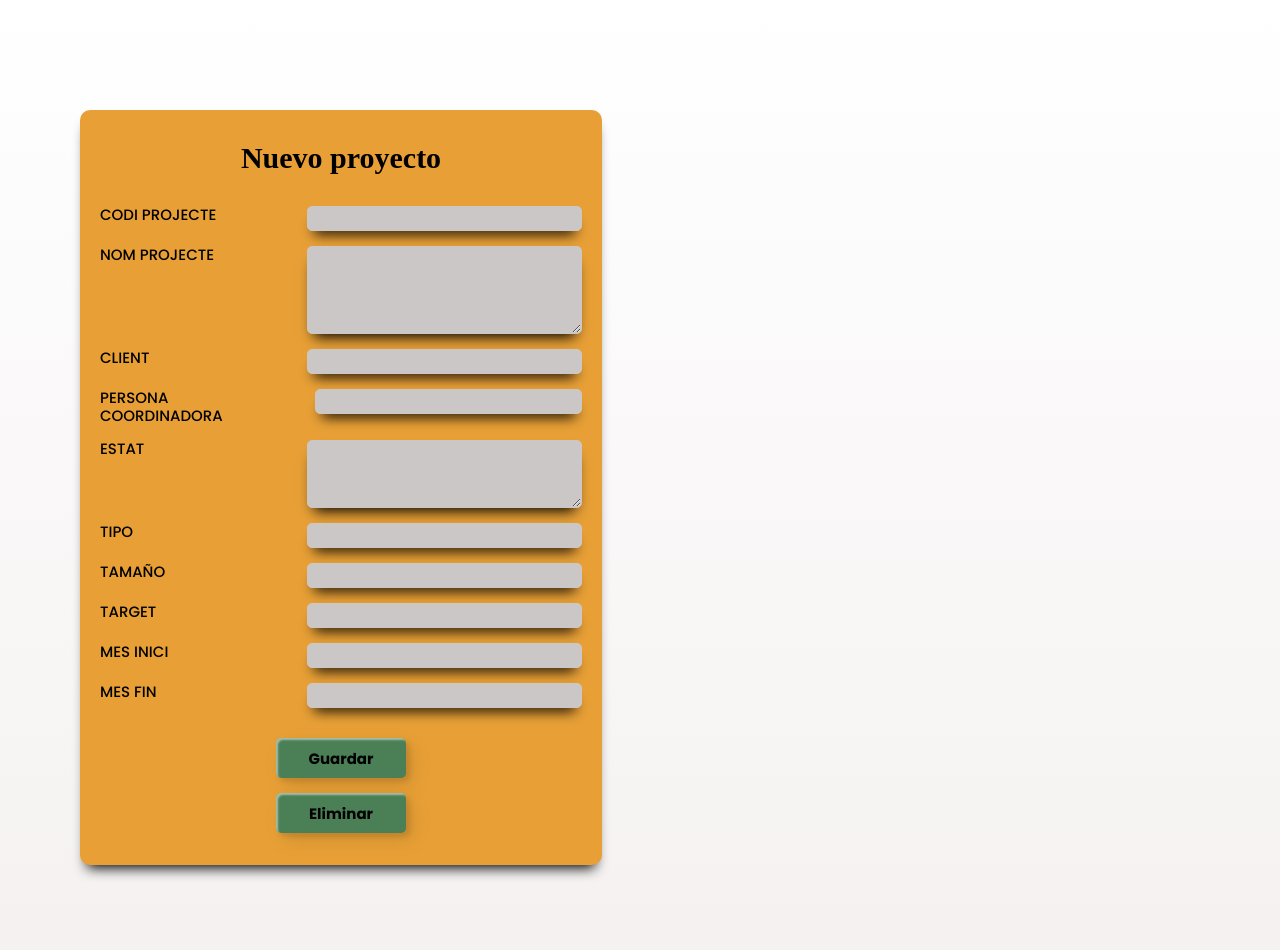
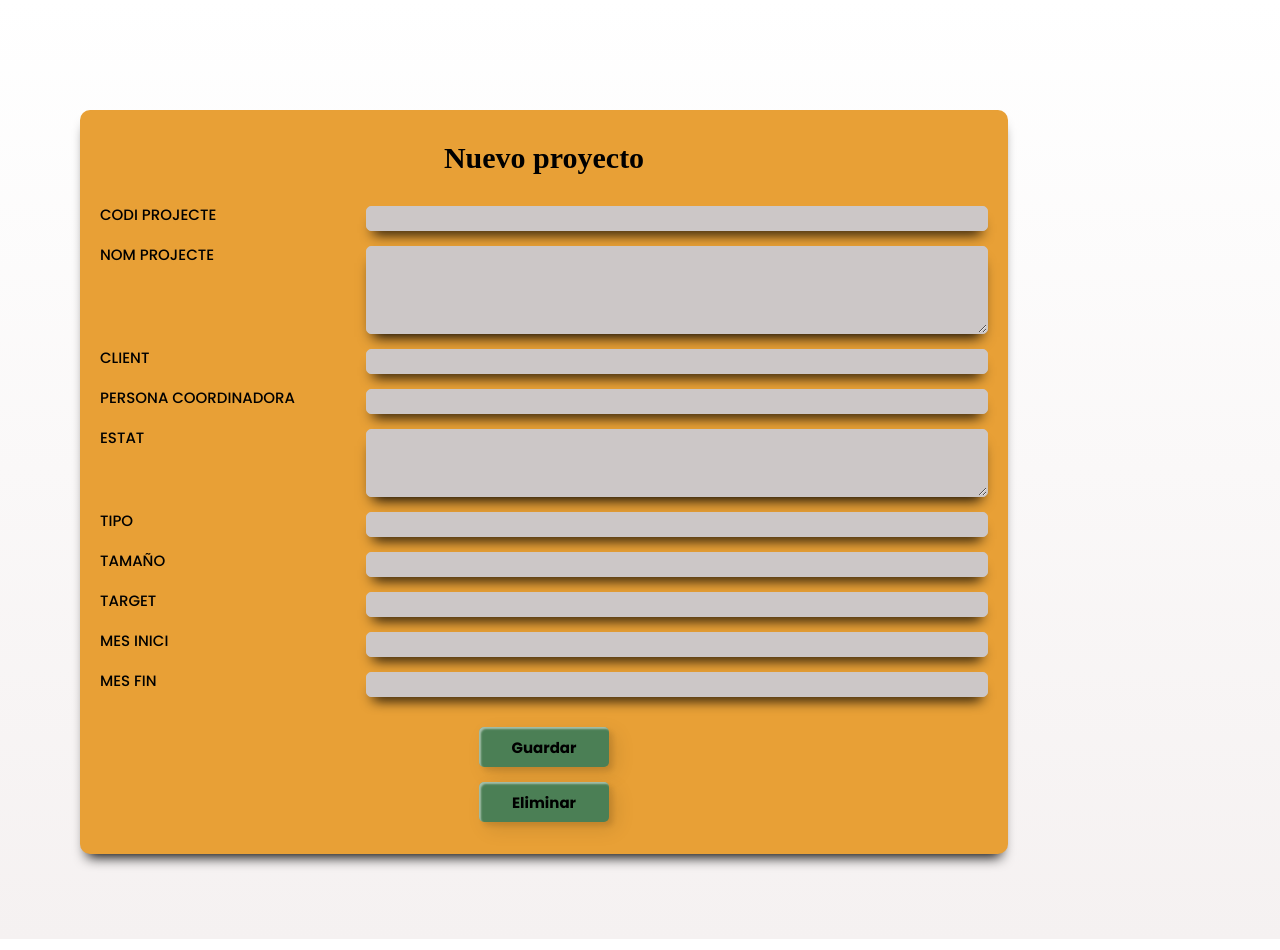
Before and after one commit to Alisa-InWonderland/Labcoop, a React (Create React App) app in the folder frontend/: page /projects/new in a window 1280 px wide. Built offline with nearby package versions, Linux system fonts and the light colour scheme; no server answers; a web font is replaced by a local one.

Commit message:
edit y add funciona

```diff
--- a/frontend/src/App.js
+++ b/frontend/src/App.js
@@ -51,6 +51,7 @@ function App() {
           <Routes>
             <Route path="/projects" element={<ProjectList projects={projects} />}/>
             <Route path="/projects/:id" element={<ProjectForm addProject={addProject} deleteProject={deleteProject}/>}/>
+            <Route path="/projects/new" element={<ProjectForm addProject={addProject} deleteProject={deleteProject}/>}/>
           </Routes>
         </main>
       </div>
--- a/frontend/src/Components/ProjectForm/index.js
+++ b/frontend/src/Components/ProjectForm/index.js
@@ -4,7 +4,7 @@ import "./style.css"
 
 
 
-export const ProjectForm = ({props, project, deleteProject}) => {
+export const ProjectForm = ({addProject, project, deleteProject}) => {
 
     let navigate = useNavigate();
 
@@ -30,10 +30,11 @@ export const ProjectForm = ({props, project, deleteProject}) => {
             [event.target.name]: event.target.value
         })
     }
+
     const enviarDatos = (event) => {
         event.preventDefault()
-        props.addProject(datos)
-            .then(() => navigate("/"))
+        addProject(datos)
+            .then(() => navigate("/projects"))
     }
 
 
--- a/frontend/src/Components/ProjectForm/style.css
+++ b/frontend/src/Components/ProjectForm/style.css
@@ -17,7 +17,7 @@
 }
 
 .experience-form-section {
-    width: 45%;
+    width: 80%;
     background-color: #e8a036;
     padding: 20px 20px 2px 20px;
     border-radius: 10px;
@@ -46,7 +46,7 @@
 }
 
 .experience-form-group input {
-    width: 57%;
+    width: 70%;
     font-family: 'Poppins', sans-serif;
     height: 25px;
     border-radius: 5px;
@@ -72,7 +72,7 @@
     padding: 3px;
     font-family: 'Poppins', sans-serif;
     border-radius: 5px;
-    width: 57%;
+    width: 70%;
     overflow: hidden;
     -webkit-box-shadow: 0 10px 13px -7px #000000, 5px 5px 15px 5px rgba(0, 0, 0, 0);
     box-shadow: 0 10px 13px -7px #000000, 5px 5px 15px 5px rgba(0, 0, 0, 0);
--- a/frontend/src/Components/ProjectList/index.js
+++ b/frontend/src/Components/ProjectList/index.js
@@ -1,10 +1,11 @@
 import React from "react";
 import "./style.css"
 import {ProjectListItem} from "../ProjectListItem/index";
+import {Link} from "react-router-dom";
 
 
 
-export function ProjectList({projects, deleteProject}) {
+export function ProjectList({ projects, deleteProject}) {
 
 
     const [state, setState] = React.useState({filter: ""});
@@ -26,6 +27,14 @@ export function ProjectList({projects, deleteProject}) {
                         onChange={getData}
                         placeholder="Busca un proyecto"
                     />
+
+                </div>
+
+                <div className="btn-edit-container">
+
+                    <button className="btn-orange editar">
+                        <Link className="btn-orange-link" to='/projects/new'>Nuevo proyecto</Link>
+                    </button>
 
                 </div>
 
--- a/frontend/src/Components/ProjectListItem/index.js
+++ b/frontend/src/Components/ProjectListItem/index.js
@@ -5,7 +5,7 @@ import "./style.css"
 
 
 
-export function ProjectListItem({project, deleteProject, loggedIn}) {
+export function ProjectListItem({project, deleteProject}) {
 
     const { id, code, name, client, manager, status, type, size, target, startdate, enddate } = project;
 
```
Also changed, not shown: 1 other file (tests, documents, lock files or other folders).
